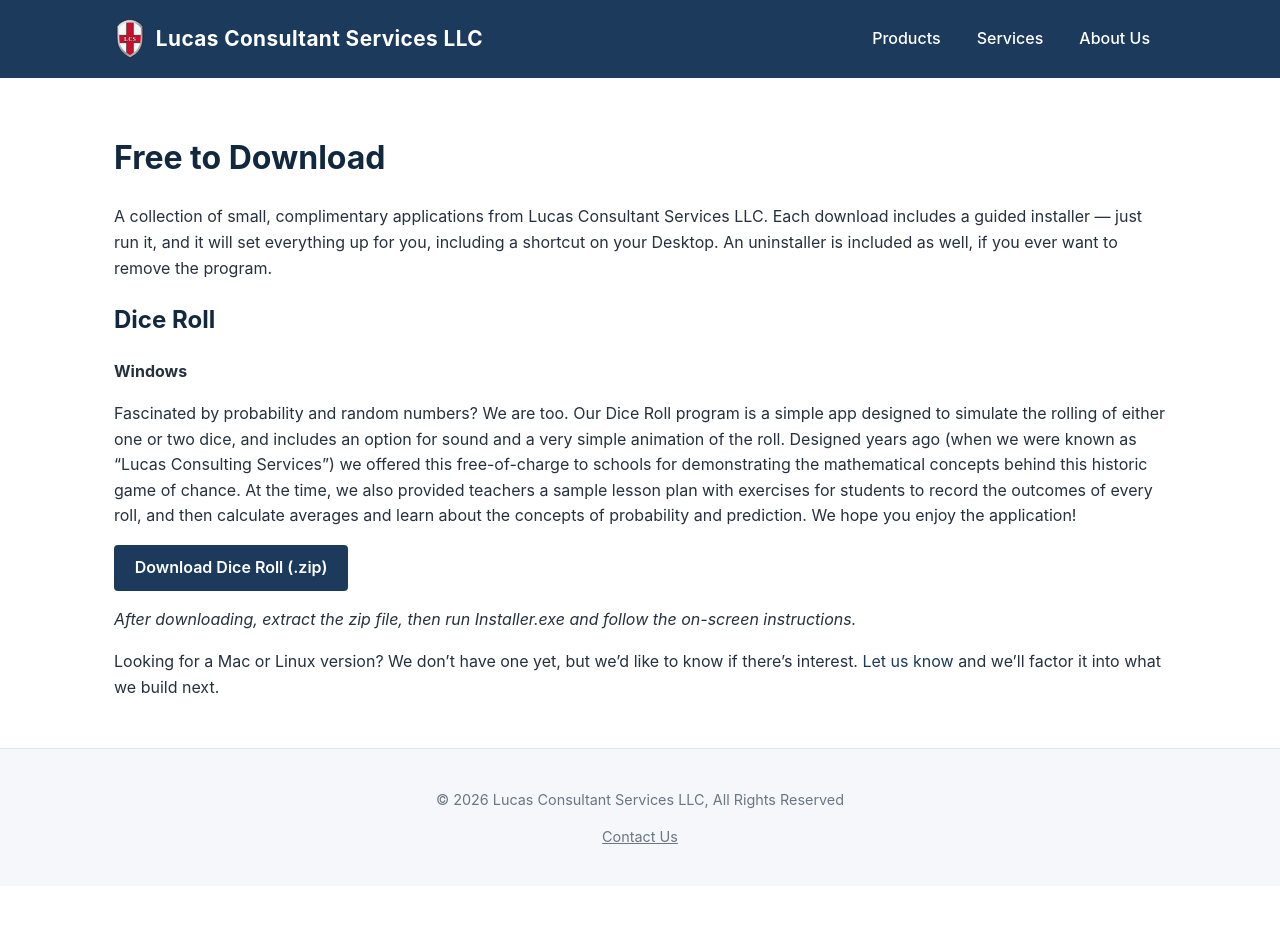
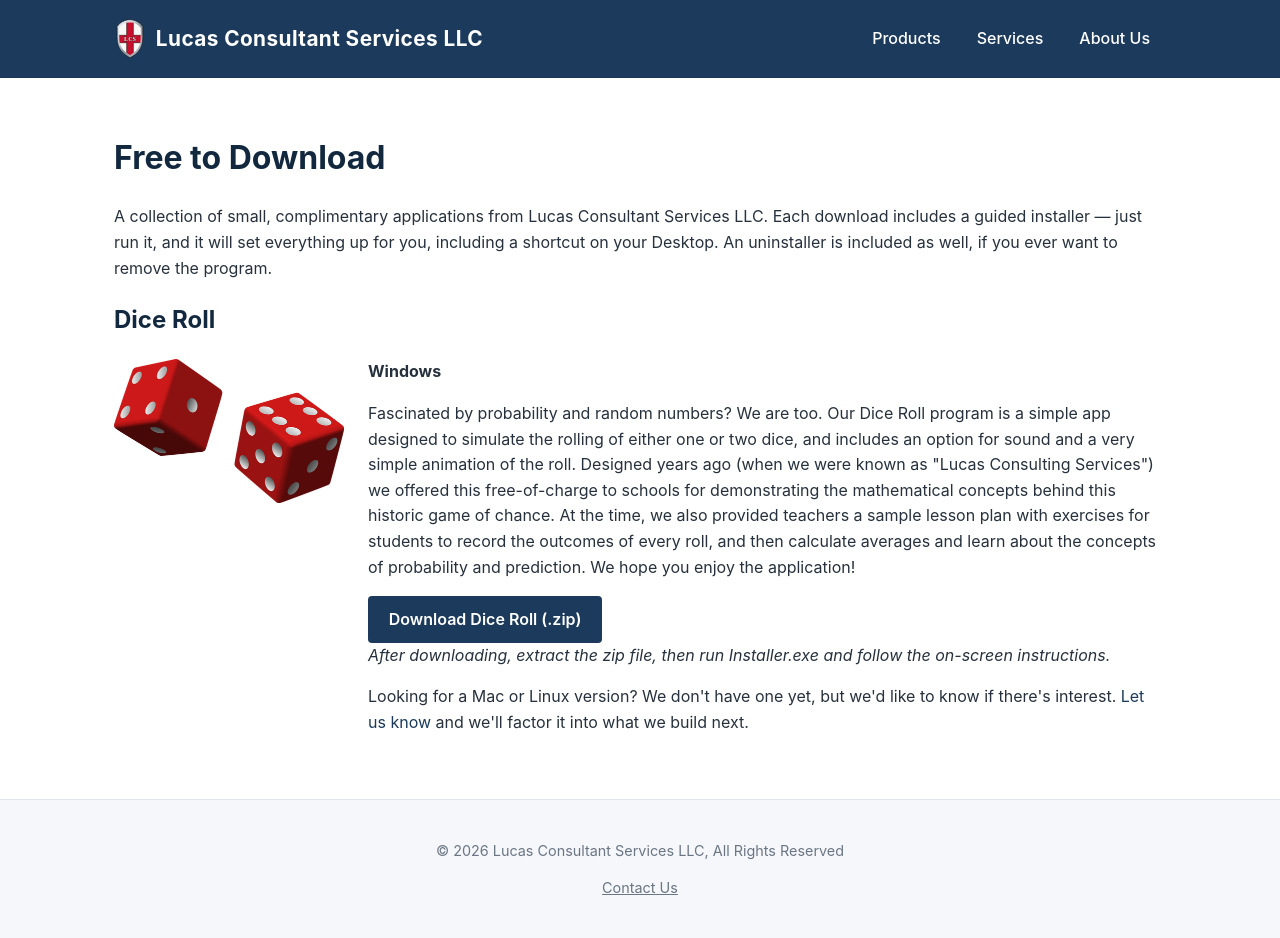
Before and after one commit to DrColorado/lucas-consulting-site, a Jekyll site: the page built from lucas-consulting-site/products/free-to-download.md, in a window 1280 px wide. Built offline with Jekyll 4.4.1, drawn with Linux system fonts in a browser that asks for light colours; before the commit the page ends 900 px from its top, so only the background shows below that.

Commit message:
two dice roll

```diff
--- a/lucas-consulting-site/assets/css/style.css
+++ b/lucas-consulting-site/assets/css/style.css
@@ -250,6 +250,33 @@ h1, h2, h3 { color: var(--color-primary-dark); }
 .about-text p:last-child {
   margin-bottom: 0;
 }
+/* Free to Download listings */
+.download-listing {
+  display: flex;
+  align-items: flex-start;
+  gap: 1.5rem;
+  margin-bottom: 2rem;
+}
+.download-photo {
+  flex: 0 0 auto;
+  width: 230px;
+  margin: 0;
+}
+.download-photo img {
+  display: block;
+  width: 100%;
+  height: auto;
+}
+.download-text {
+  flex: 1 1 auto;
+  min-width: 0;
+}
+.download-text p {
+  margin: 0 0 1rem;
+}
+.download-text p:last-child {
+  margin-bottom: 0;
+}
 /* Beta signup form */
 .beta-form {
   max-width: 420px;
@@ -384,6 +411,13 @@ h1, h2, h3 { color: var(--color-primary-dark); }
   .about-photo {
     margin: 0 0 1rem;
   }
+  .download-listing {
+    flex-direction: column;
+  }
+  .download-photo {
+    width: 160px;
+    margin: 0 0 1rem;
+  }
   .contact-layout {
     flex-direction: column;
   }
--- a/lucas-consulting-site/products/free-to-download.md
+++ b/lucas-consulting-site/products/free-to-download.md
@@ -10,12 +10,20 @@ A collection of small, complimentary applications from Lucas Consultant Services
 
 ## Dice Roll
 
-**Windows**
+<div class="download-listing">
+<div class="download-photo">
+<img src="{{ '/assets/images/dice-roll-icon.png' | relative_url }}" alt="Two red dice">
+</div>
 
-Fascinated by probability and random numbers? We are too. Our Dice Roll program is a simple app designed to simulate the rolling of either one or two dice, and includes an option for sound and a very simple animation of the roll. Designed years ago (when we were known as "Lucas Consulting Services") we offered this free-of-charge to schools for demonstrating the mathematical concepts behind this historic game of chance. At the time, we also provided teachers a sample lesson plan with exercises for students to record the outcomes of every roll, and then calculate averages and learn about the concepts of probability and prediction. We hope you enjoy the application!
+<div class="download-text">
+<p><strong>Windows</strong></p>
+
+<p>Fascinated by probability and random numbers? We are too. Our Dice Roll program is a simple app designed to simulate the rolling of either one or two dice, and includes an option for sound and a very simple animation of the roll. Designed years ago (when we were known as "Lucas Consulting Services") we offered this free-of-charge to schools for demonstrating the mathematical concepts behind this historic game of chance. At the time, we also provided teachers a sample lesson plan with exercises for students to record the outcomes of every roll, and then calculate averages and learn about the concepts of probability and prediction. We hope you enjoy the application!</p>
 
 <a class="btn" href="{{ '/assets/downloads/DiceRoll-v1.zip' | relative_url }}">Download Dice Roll (.zip)</a>
 
-*After downloading, extract the zip file, then run Installer.exe and follow the on-screen instructions.*
+<p><em>After downloading, extract the zip file, then run Installer.exe and follow the on-screen instructions.</em></p>
 
-Looking for a Mac or Linux version? We don't have one yet, but we'd like to know if there's interest. [Let us know]({{ '/about/contact/' | relative_url }}) and we'll factor it into what we build next.
+<p>Looking for a Mac or Linux version? We don't have one yet, but we'd like to know if there's interest. <a href="{{ '/about/contact/' | relative_url }}">Let us know</a> and we'll factor it into what we build next.</p>
+</div>
+</div>
```
Also changed, not shown: lucas-consulting-site/assets/images/dice-roll-icon.png (added).
